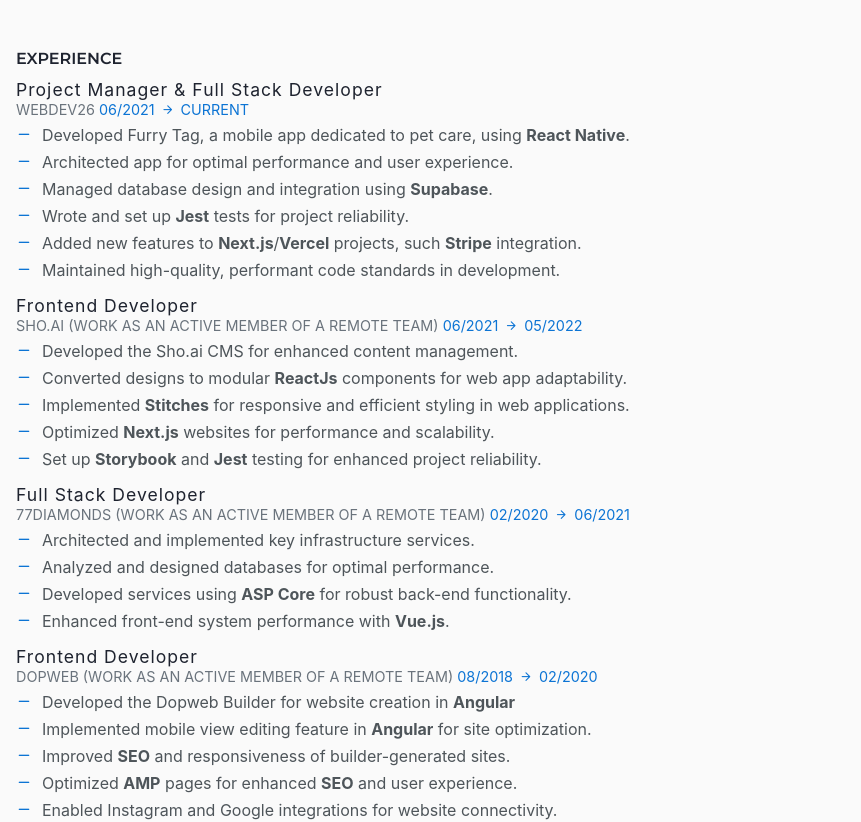
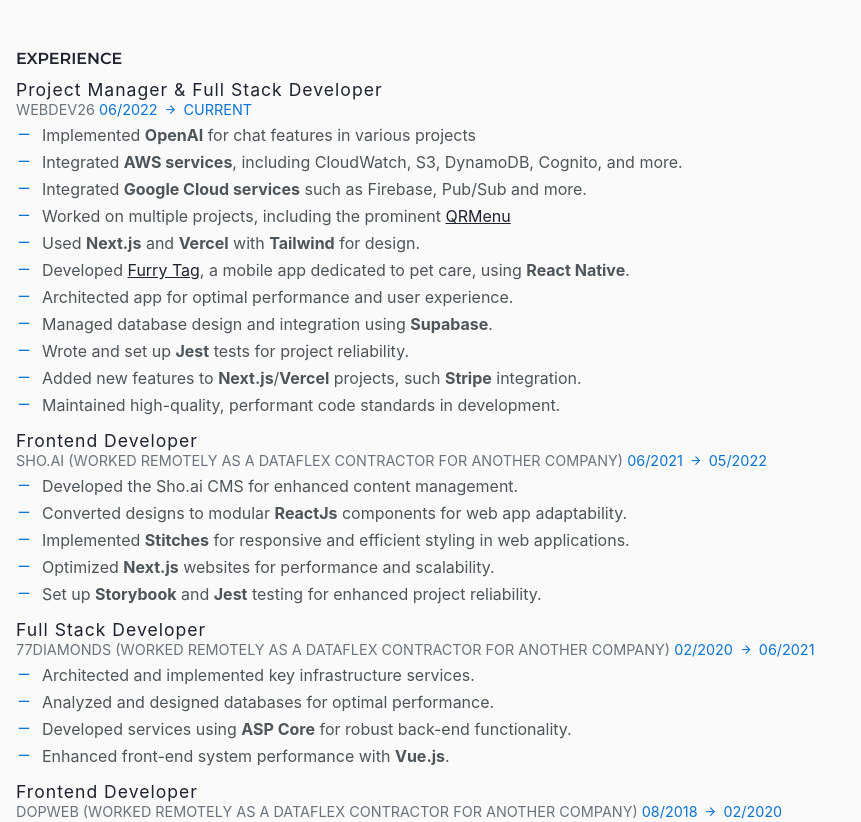
Before and after one commit to Noah-Lc/noah-lc.github.io, a React (Create React App) app: page / in a window 1280 px wide. Shown: the part 700-1522 px from the top of the page, without its empty margins (0-861 px from the left). Built offline with nearby package versions, Linux system fonts and the light colour scheme.

Commit message:
Update experiences

```diff
--- a/src/Data/experience.js
+++ b/src/Data/experience.js
@@ -2,9 +2,14 @@
   {
     label: 'Project Manager & Full Stack Developer',
     subtitle: 'WebDev26',
-    period: ['06/2021', 'Current'],
+    period: ['06/2022', 'Current'],
     tasks: [
-      `Developed Furry Tag, a mobile app dedicated to pet care, using <b>React Native</b>.`,
+      'Implemented <b>OpenAI</b> for chat features in various projects',
+      'Integrated <b>AWS services</b>, including CloudWatch, S3, DynamoDB, Cognito, and more.',
+      'Integrated <b>Google Cloud services</b> such as Firebase, Pub/Sub and more.',
+      'Worked on multiple projects, including the prominent <a href="https://qrmenu.com">QRMenu</a>',
+      'Used <b>Next.js</b> and <b>Vercel</b> with <b>Tailwind</b> for design.',
+      `Developed <a href="https://apps.apple.com/us/app/furry-tag-dog-whistle-logs/id6444339046">Furry Tag</a>, a mobile app dedicated to pet care, using <b>React Native</b>.`,
       `Architected app for optimal performance and user experience.`,
       'Managed database design and integration using <b>Supabase</b>.',
       'Wrote and set up <b>Jest</b> tests for project reliability.',
@@ -14,7 +19,7 @@
   },
   {
     label: 'Frontend Developer',
-    subtitle: 'Sho.ai (Work as an active member of a remote team)',
+    subtitle: 'Sho.ai (Worked remotely as a Dataflex contractor for another company)',
     period: ['06/2021', '05/2022'],
     tasks: [
       'Developed the Sho.ai CMS for enhanced content management.',
@@ -26,7 +31,7 @@
   },
   {
     label: 'Full Stack Developer',
-    subtitle: '77Diamonds (Work as an active member of a remote team)',
+    subtitle: '77Diamonds (Worked remotely as a Dataflex contractor for another company)',
     period: ['02/2020', '06/2021'],
     tasks: [
       'Architected and implemented key infrastructure services.',
@@ -37,7 +42,7 @@
   },
   {
     label: 'Frontend Developer',
-    subtitle: 'Dopweb (Work as an active member of a remote team)',
+    subtitle: 'Dopweb (Worked remotely as a Dataflex contractor for another company)',
     period: ['08/2018', '02/2020'],
     tasks: [
       'Developed the Dopweb Builder for website creation in <b>Angular</b>',
```
